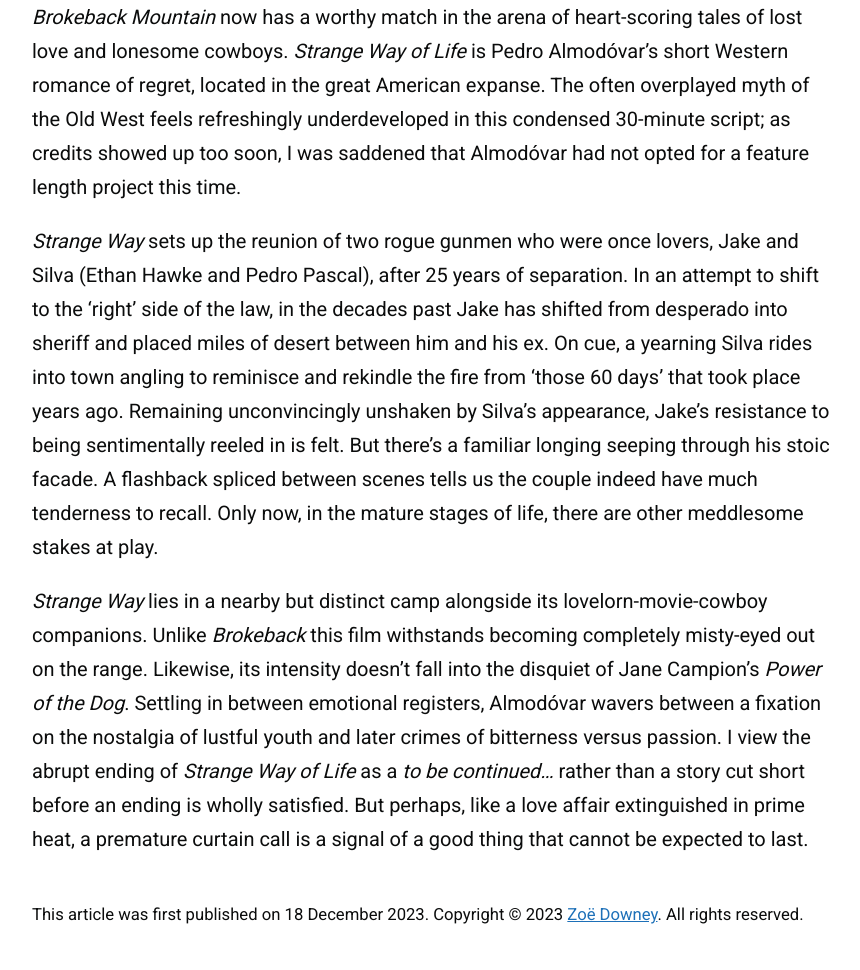
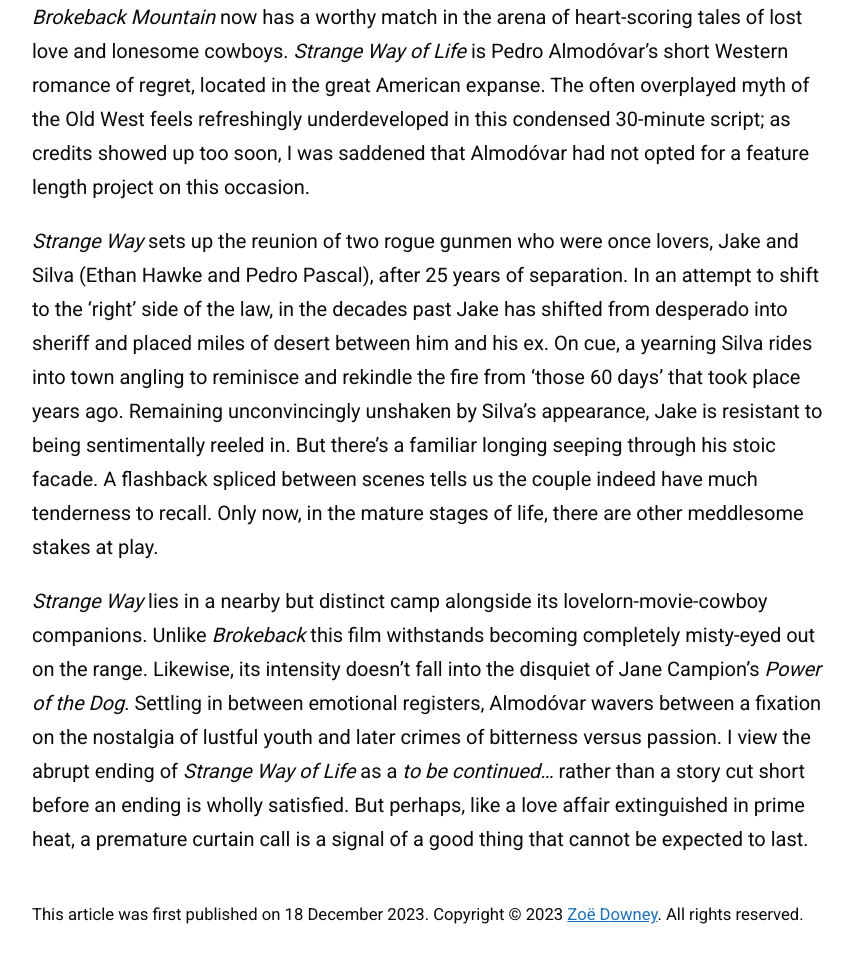
Before and after one commit to zoeurl/zoedowney.github.io, a Jekyll site: the page built from _posts/2023-12-18-strange-way-of-life.md, in a window 1280 px wide. Shown: the part 640-1610 px from the top of the page, without its empty margins (208-1068 px from the left). Built offline with Jekyll 4.4.1, drawn with Linux system fonts in a browser that asks for light colours.

Commit message:
Update 2023-12-18-strange-way-of-life.md

```diff
--- a/_posts/2023-12-18-strange-way-of-life.md
+++ b/_posts/2023-12-18-strange-way-of-life.md
@@ -9,8 +9,8 @@
 image-alt-text: "Silva (Pedro Pascal) is standing in a parlour room facing the camera. To the left, behind him, Jake (Ethan Hawke) is looking longingly over Silva's shoulder"
 ---
 
-_Brokeback Mountain_ now has a worthy match in the arena of heart-scoring tales of lost love and lonesome cowboys. _Strange Way of Life_ is Pedro Almodóvar’s short Western romance of regret, located in the great American expanse. The often overplayed myth of the Old West feels refreshingly underdeveloped in this condensed 30-minute script; as credits showed up too soon, I was saddened that Almodóvar had not opted for a feature length project this time.
+_Brokeback Mountain_ now has a worthy match in the arena of heart-scoring tales of lost love and lonesome cowboys. _Strange Way of Life_ is Pedro Almodóvar’s short Western romance of regret, located in the great American expanse. The often overplayed myth of the Old West feels refreshingly underdeveloped in this condensed 30-minute script; as credits showed up too soon, I was saddened that Almodóvar had not opted for a feature length project on this occasion.
 
-_Strange Way_ sets up the reunion of two rogue gunmen who were once lovers, Jake and Silva (Ethan Hawke and Pedro Pascal), after 25 years of separation. In an attempt to shift to the ‘right’ side of the law, in the decades past Jake has shifted from desperado into sheriff and placed miles of desert between him and his ex. On cue, a yearning Silva rides into town angling to reminisce and rekindle the fire from ‘those 60 days’ that took place years ago. Remaining unconvincingly unshaken by Silva’s appearance, Jake’s resistance to being sentimentally reeled in is felt. But there’s a familiar longing seeping through his stoic facade. A flashback spliced between scenes tells us the couple indeed have much tenderness to recall. Only now, in the mature stages of life, there are other meddlesome stakes at play.
+_Strange Way_ sets up the reunion of two rogue gunmen who were once lovers, Jake and Silva (Ethan Hawke and Pedro Pascal), after 25 years of separation. In an attempt to shift to the ‘right’ side of the law, in the decades past Jake has shifted from desperado into sheriff and placed miles of desert between him and his ex. On cue, a yearning Silva rides into town angling to reminisce and rekindle the fire from ‘those 60 days’ that took place years ago. Remaining unconvincingly unshaken by Silva’s appearance, Jake is resistant to being sentimentally reeled in. But there’s a familiar longing seeping through his stoic facade. A flashback spliced between scenes tells us the couple indeed have much tenderness to recall. Only now, in the mature stages of life, there are other meddlesome stakes at play.
 
 _Strange Way_ lies in a nearby but distinct camp alongside its lovelorn-movie-cowboy companions. Unlike _Brokeback_ this film withstands becoming completely misty-eyed out on the range. Likewise, its intensity doesn’t fall into the disquiet of Jane Campion’s _Power of the Dog_. Settling in between emotional registers, Almodóvar wavers between a fixation on the nostalgia of lustful youth and later crimes of bitterness versus passion. I view the abrupt ending of _Strange Way of Life_ as a _to be continued…_ rather than a story cut short before an ending is wholly satisfied. But perhaps, like a love affair extinguished in prime heat, a premature curtain call is a signal of a good thing that cannot be expected to last.
```
